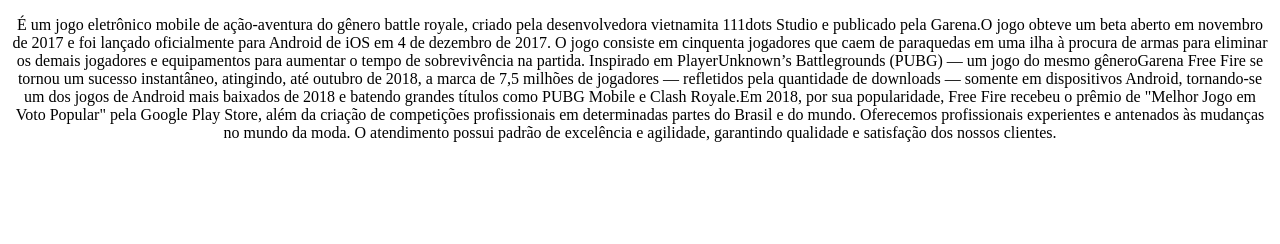
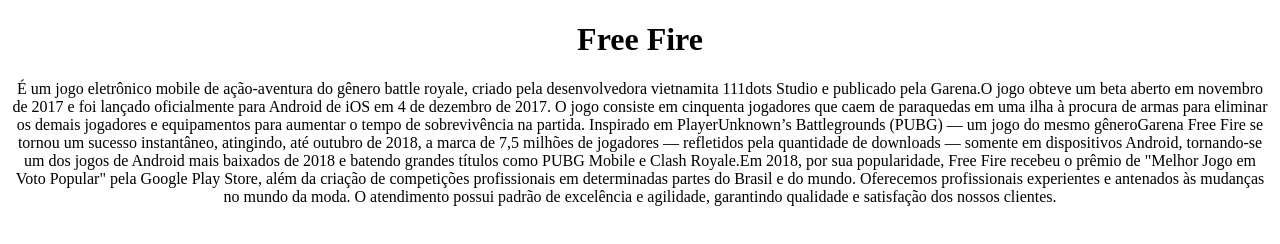
Before and after one commit to updxyz/Webpege-mateus-1-A-Dirce-Maia, a plain HTML site: page index.html in a window 1280 px wide. Drawn offline with Linux system fonts and the light colour scheme.

Commit message:
Update index.html

```diff
--- a/index.html
+++ b/index.html
@@ -7,6 +7,8 @@
     </head>
 
     <body>
+        <h1 style="text-align:center">Free Fire</h1>
+
 <p style="text-align:center">É um jogo eletrônico mobile de ação-aventura do gênero battle royale, criado pela desenvolvedora vietnamita 111dots Studio e publicado pela Garena.O jogo obteve um beta aberto em novembro de 2017 e foi lançado oficialmente para Android de iOS em 4 de dezembro de 2017.
 
 O jogo consiste em cinquenta jogadores que caem de paraquedas em uma ilha à procura de armas para eliminar os demais jogadores e equipamentos para aumentar o tempo de sobrevivência na partida.
```
